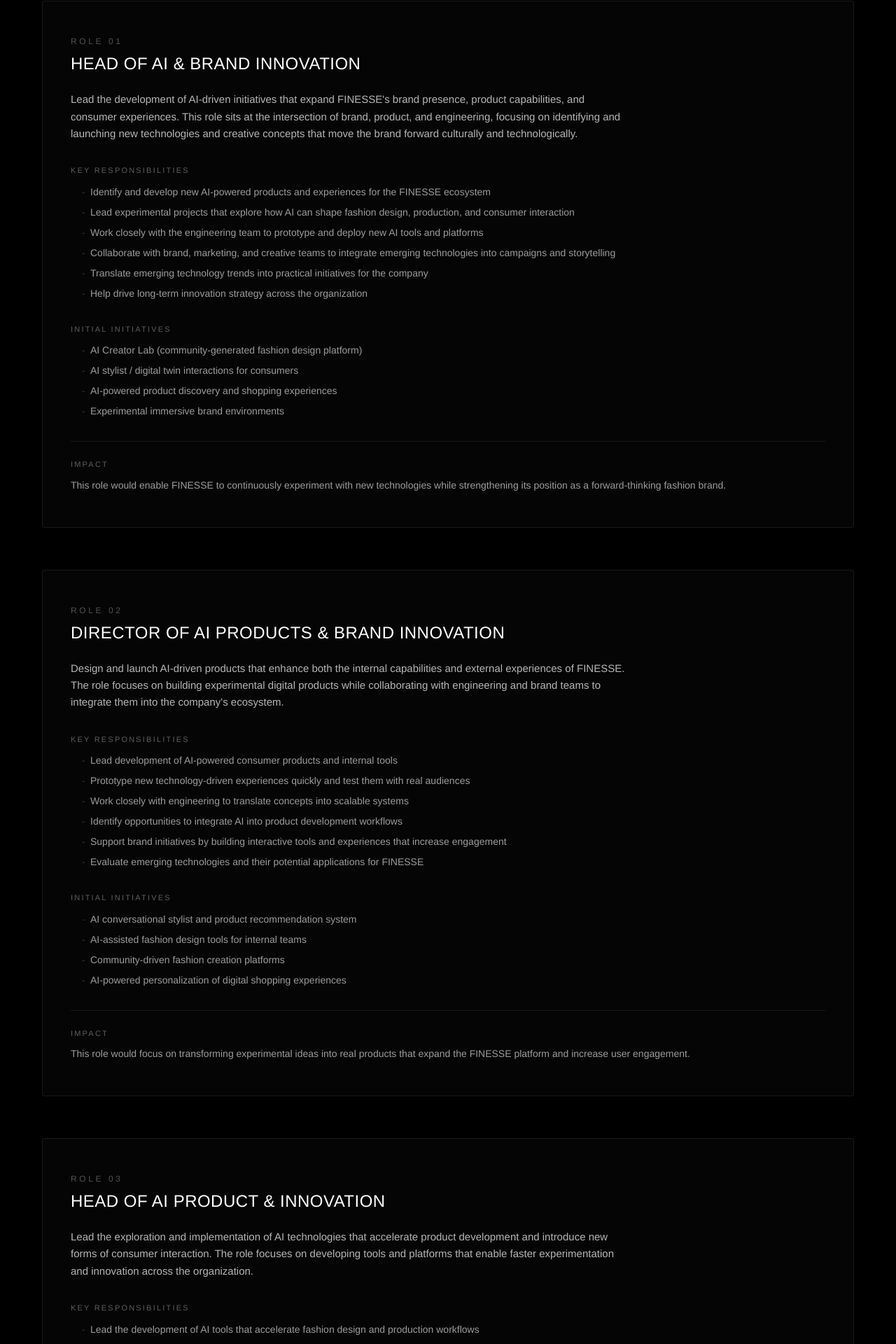
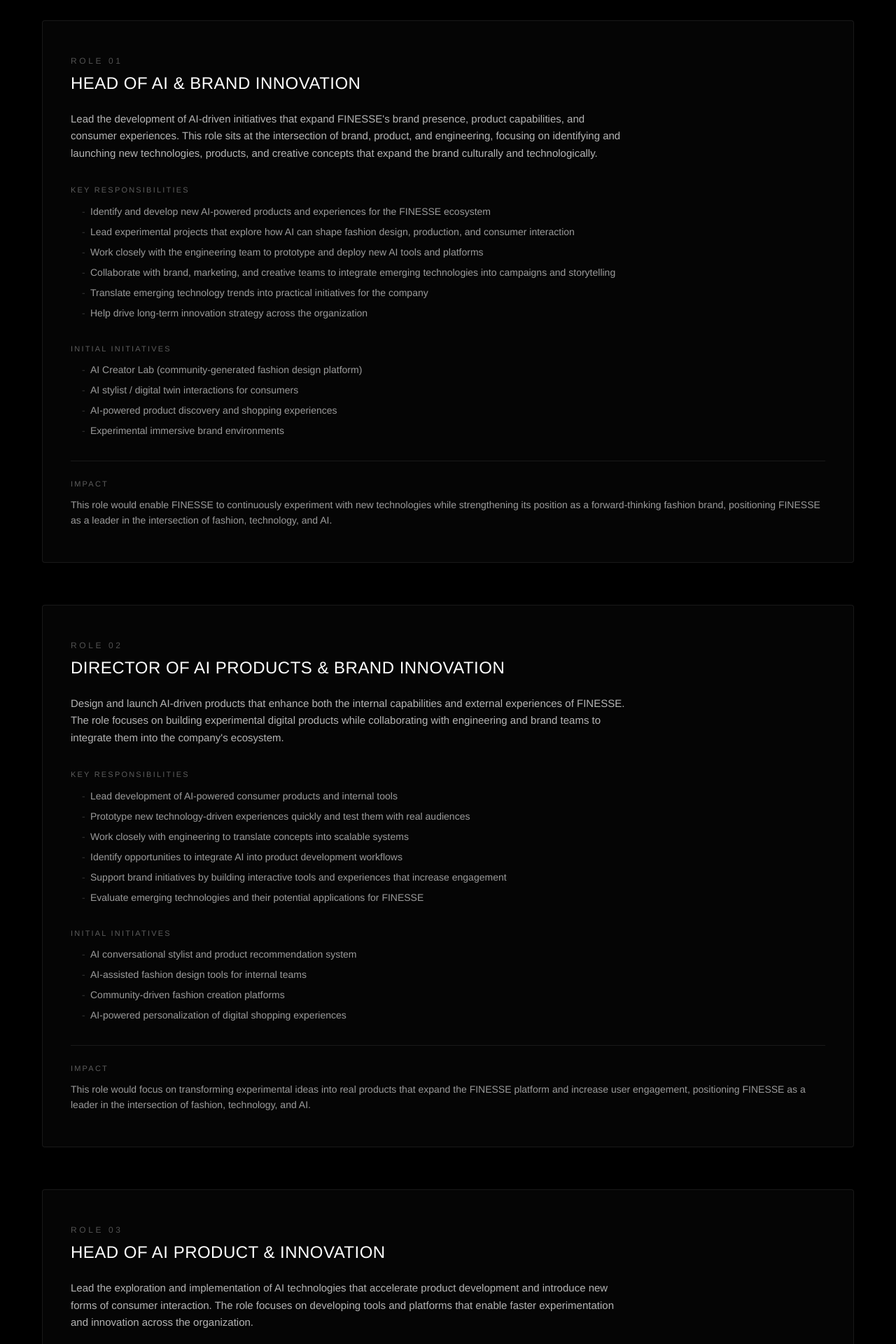
Before and after one commit to josepeon/jose-peon-portfolio, a Next.js app: page /finesse in a window 1280 px wide. Shown: the part 476-2396 px from the top of the page at 70% size. Built offline with nearby package versions, Linux system fonts and the light colour scheme.

Commit message:
Refine proposal: tighter language, flexible compensation, investor-friendly framing

```diff
--- a/data/finesse.ts
+++ b/data/finesse.ts
@@ -12,7 +12,7 @@
 export const finesseIntro = {
   heading: 'FOR FINESSE',
   description:
-    'A proposal for how I could contribute to FINESSE through AI innovation, product development, and brand strategy. Below are three potential role structures followed by concept explorations demonstrating my approach to AI-driven fashion experiences.',
+    'A proposal outlining how I could contribute to FINESSE through AI innovation, product development, and brand strategy, helping expand the company\'s technological capabilities and consumer experiences. Below are three potential role structures followed by concept explorations demonstrating my approach.',
 };
 
 export interface ProposedRole {
@@ -31,7 +31,7 @@
     {
       id: 1,
       title: 'HEAD OF AI & BRAND INNOVATION',
-      overview: 'Lead the development of AI-driven initiatives that expand FINESSE\'s brand presence, product capabilities, and consumer experiences. This role sits at the intersection of brand, product, and engineering, focusing on identifying and launching new technologies and creative concepts that move the brand forward culturally and technologically.',
+      overview: 'Lead the development of AI-driven initiatives that expand FINESSE\'s brand presence, product capabilities, and consumer experiences. This role sits at the intersection of brand, product, and engineering, focusing on identifying and launching new technologies, products, and creative concepts that expand the brand culturally and technologically.',
       responsibilities: [
         'Identify and develop new AI-powered products and experiences for the FINESSE ecosystem',
         'Lead experimental projects that explore how AI can shape fashion design, production, and consumer interaction',
@@ -46,7 +46,7 @@
         'AI-powered product discovery and shopping experiences',
         'Experimental immersive brand environments',
       ],
-      impact: 'This role would enable FINESSE to continuously experiment with new technologies while strengthening its position as a forward-thinking fashion brand.',
+      impact: 'This role would enable FINESSE to continuously experiment with new technologies while strengthening its position as a forward-thinking fashion brand, positioning FINESSE as a leader in the intersection of fashion, technology, and AI.',
     },
     {
       id: 2,
@@ -66,7 +66,7 @@
         'Community-driven fashion creation platforms',
         'AI-powered personalization of digital shopping experiences',
       ],
-      impact: 'This role would focus on transforming experimental ideas into real products that expand the FINESSE platform and increase user engagement.',
+      impact: 'This role would focus on transforming experimental ideas into real products that expand the FINESSE platform and increase user engagement, positioning FINESSE as a leader in the intersection of fashion, technology, and AI.',
     },
     {
       id: 3,
@@ -86,12 +86,12 @@
         'Interactive digital environments for product discovery',
         'Voice-based and conversational commerce tools',
       ],
-      impact: 'This role would allow FINESSE to rapidly explore emerging technologies and integrate them into both product development and consumer experiences.',
+      impact: 'This role would allow FINESSE to rapidly explore emerging technologies and integrate them into both product development and consumer experiences, positioning FINESSE as a leader in the intersection of fashion, technology, and AI.',
     },
   ] as ProposedRole[],
   compensation: {
     intro: 'Because the role would involve leadership across brand innovation, product development, and collaboration with engineering teams, I would be interested in a structure that reflects the strategic scope of the work.',
-    baseSalary: '$170,000 – $190,000 annually',
+    baseSalary: '$160,000 – $190,000 annually depending on role scope',
     equity: '0.25% – 0.75% depending on scope and structure',
     alternativeIntro: 'A hybrid model combining:',
     alternativeItems: [
```
